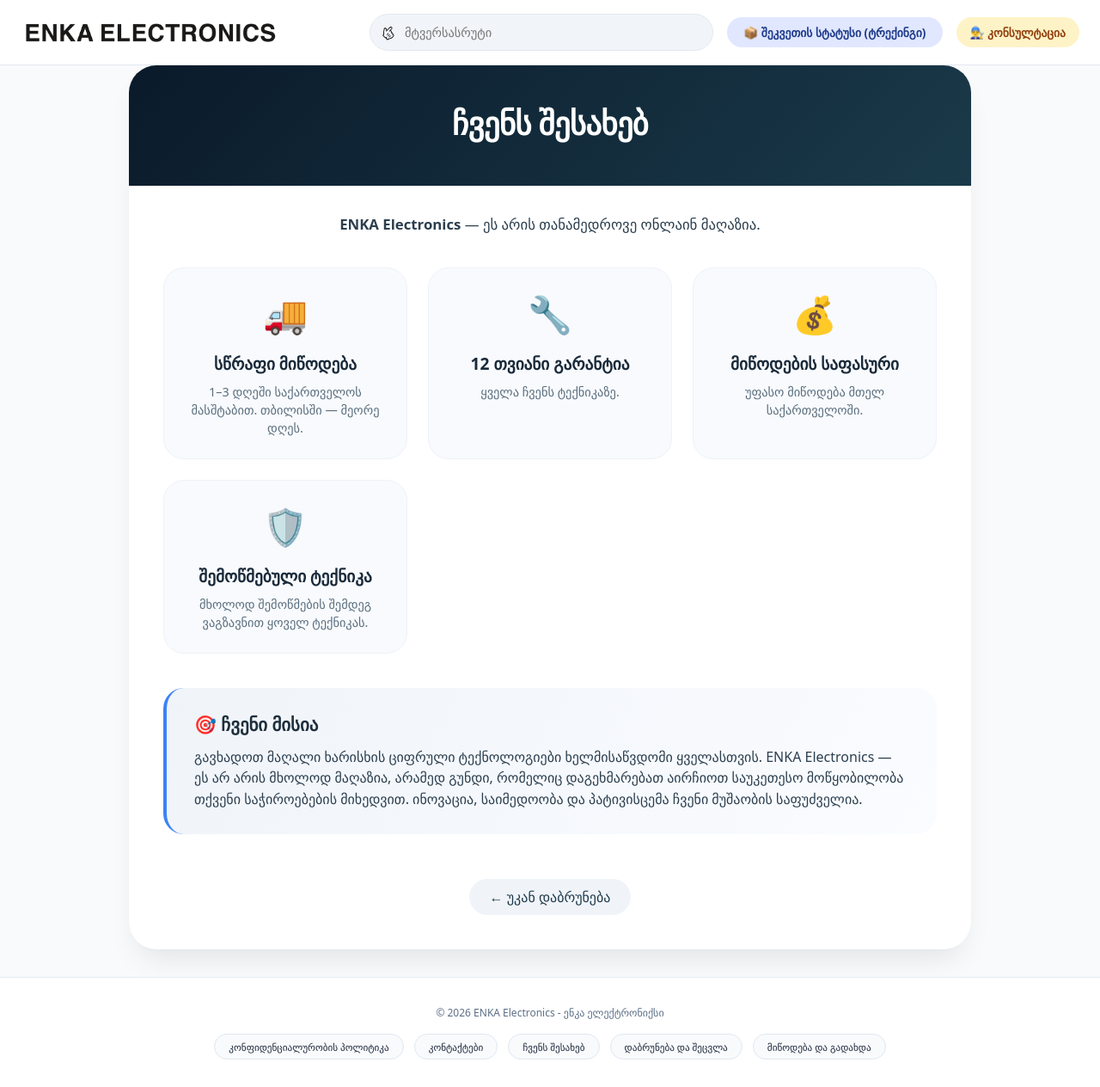
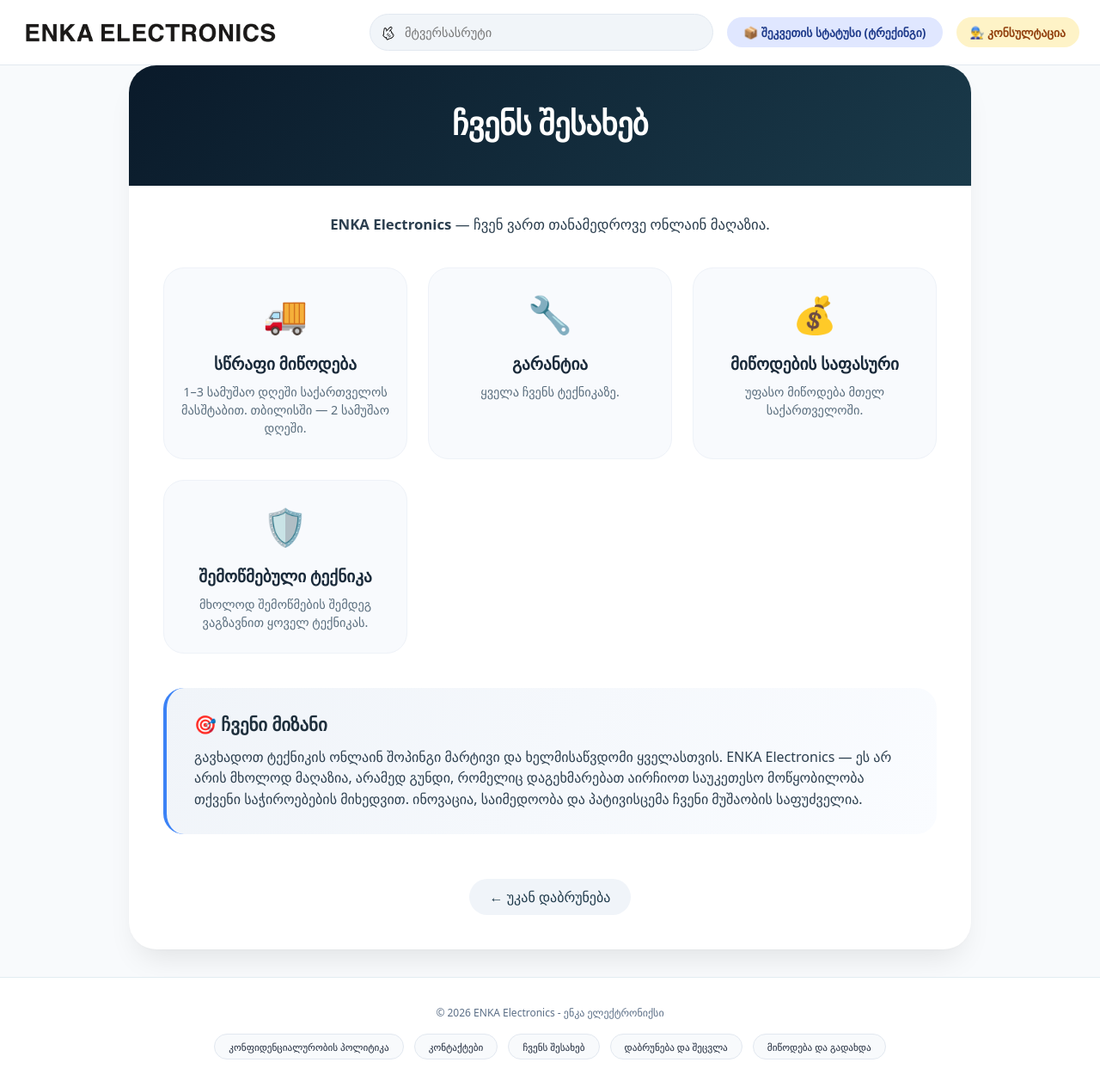
Before and after one commit to nikooganesiani/nikooganesiani.github.io, a Jekyll site: the page built from about.html, in a window 1280 px wide and 1264 px high. Shown: the whole window at 86% size. Built offline with Jekyll 4.4.1, drawn with Linux system fonts in a browser that asks for light colours.

Commit message:
Update about.html

```diff
--- a/about.html
+++ b/about.html
@@ -183,7 +183,7 @@
 
     <div class="card-content">
         <p class="intro-text">
-            <strong>ENKA Electronics</strong> — ეს არის თანამედროვე ონლაინ მაღაზია.
+            <strong>ENKA Electronics</strong> — ჩვენ ვართ თანამედროვე ონლაინ მაღაზია.
         </p>
 
         <!-- Преимущества сеткой -->
@@ -191,11 +191,11 @@
             <div class="feature-item">
                 <div class="feature-icon">🚚</div>
                 <div class="feature-title">სწრაფი მიწოდება</div>
-                <div class="feature-desc">1–3 დღეში საქართველოს მასშტაბით. თბილისში — მეორე დღეს.</div>
+                <div class="feature-desc">1–3 სამუშაო დღეში საქართველოს მასშტაბით. თბილისში — 2 სამუშაო დღეში.</div>
             </div>
             <div class="feature-item">
                 <div class="feature-icon">🔧</div>
-                <div class="feature-title">12 თვიანი გარანტია</div>
+                <div class="feature-title">გარანტია</div>
                 <div class="feature-desc">ყველა ჩვენს ტექნიკაზე.</div>
             </div>
             <div class="feature-item">
@@ -212,9 +212,9 @@
 
         <!-- Миссия -->
         <div class="mission-block">
-            <h3>🎯 ჩვენი მისია</h3>
+            <h3>🎯 ჩვენი მიზანი</h3>
             <p>
-                გავხადოთ მაღალი ხარისხის ციფრული ტექნოლოგიები ხელმისაწვდომი ყველასთვის.
+                გავხადოთ ტექნიკის ონლაინ შოპინგი მარტივი და ხელმისაწვდომი ყველასთვის.
                 ENKA Electronics — ეს არ არის მხოლოდ მაღაზია, არამედ გუნდი, რომელიც დაგეხმარებათ აირჩიოთ საუკეთესო მოწყობილობა
                 თქვენი საჭიროებების მიხედვით. ინოვაცია, საიმედოობა და პატივისცემა ჩვენი მუშაობის საფუძველია.
             </p>
```
